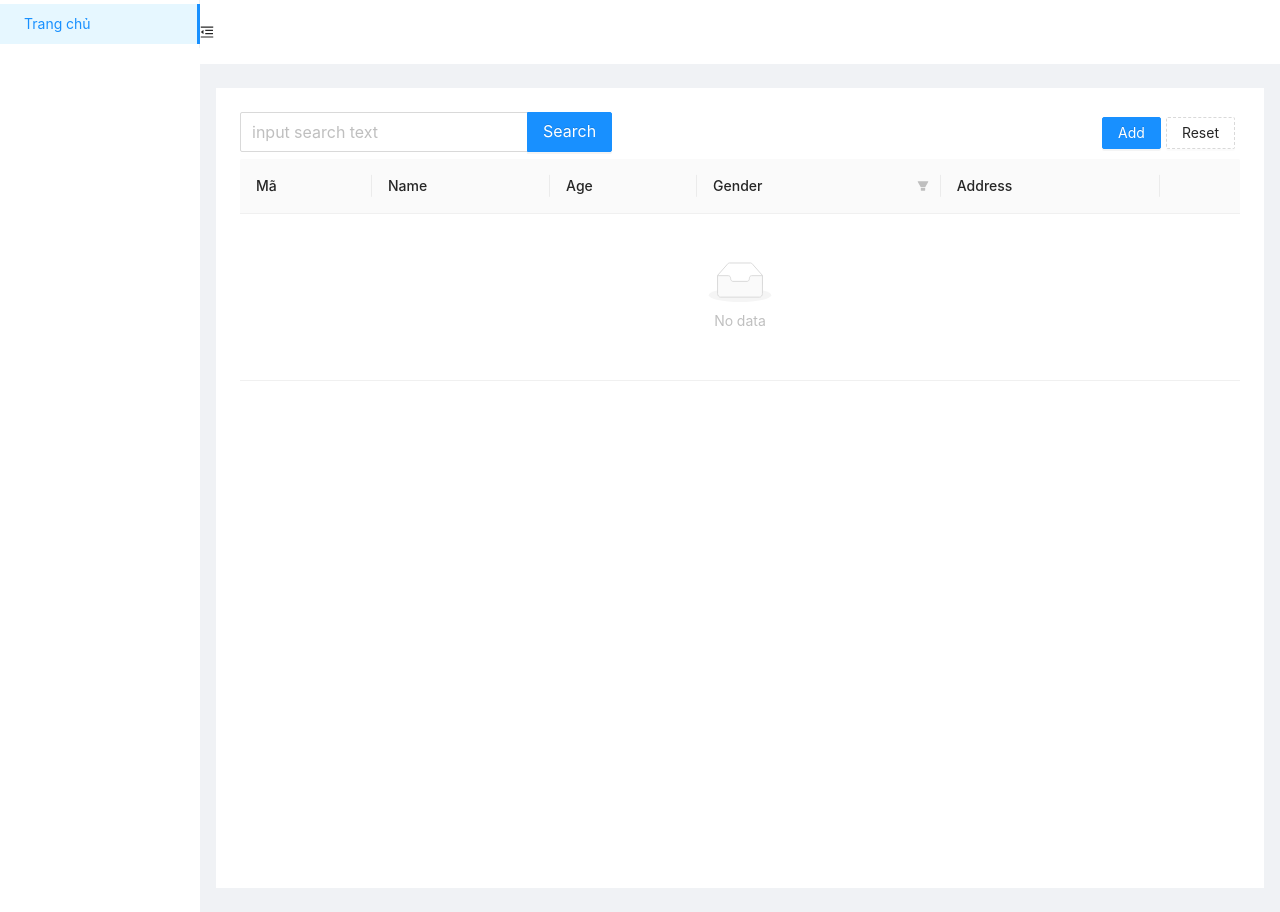
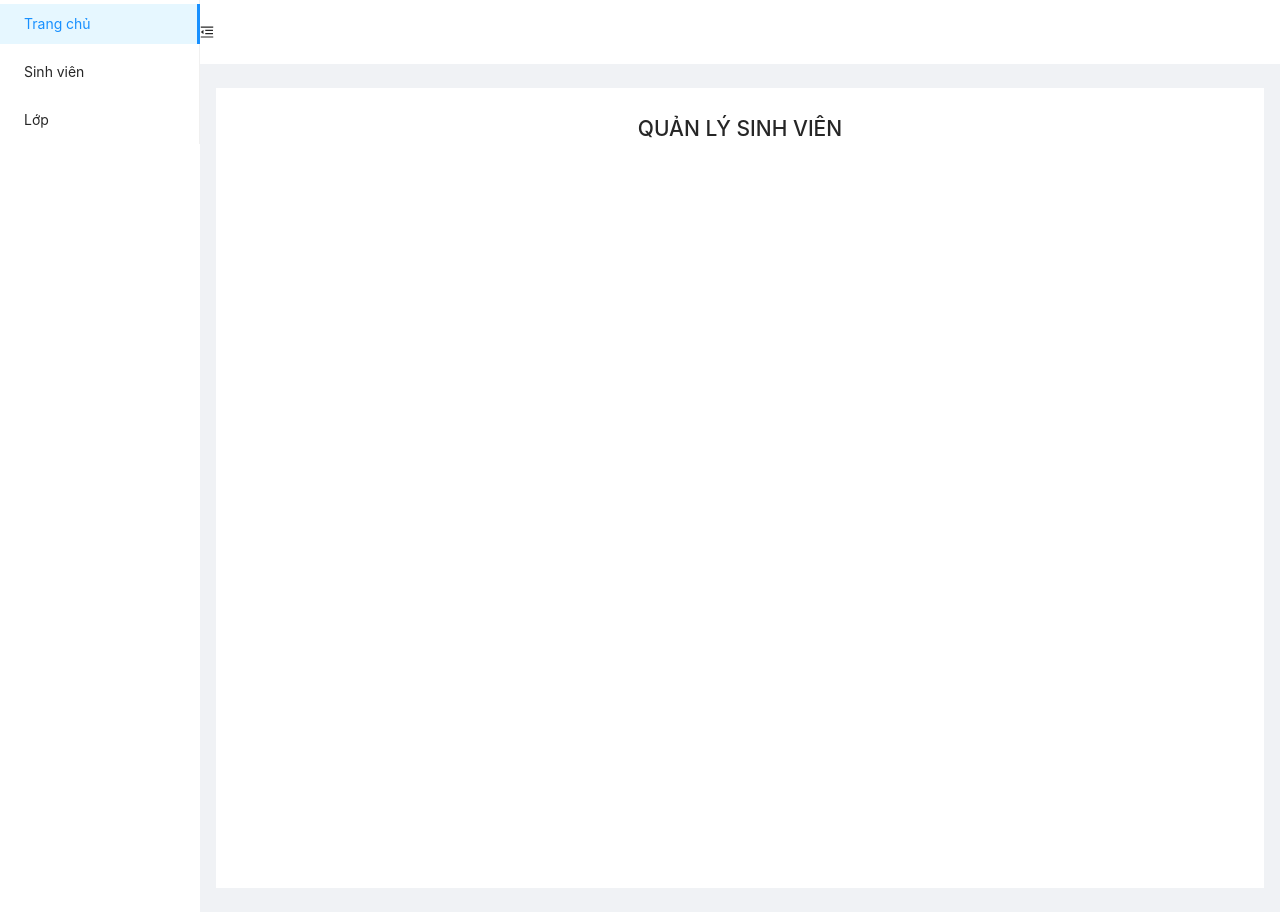
Before and after one commit to HiepLe1999/Code_QLSV_Demo, a React (Create React App) app: page / in a window 1280 px wide. Built offline with nearby package versions, Linux system fonts and the light colour scheme.

Commit message:
Update App.tsx

```diff
--- a/src/App.tsx
+++ b/src/App.tsx
@@ -1,11 +1,17 @@
 import { MenuFoldOutlined, MenuUnfoldOutlined } from "@ant-design/icons";
 import { Layout, Menu } from "antd";
 import React, { useState } from "react";
-import { ListStudent } from "./components/Student/ListStudent";
+import {Home} from "./components/Student/Home"
+import {Link, Outlet } from "react-router-dom";
 const { Header, Sider, Content } = Layout;
 
 const App: React.FC = () => {
   const [collapsed, setCollapsed] = useState(false);
+  const [current, setCurrent] = useState("1");
+
+  const onClick = (e: any) => {
+    setCurrent(e.key);
+  };
 
   return (
     <Layout>
@@ -14,11 +20,21 @@ const App: React.FC = () => {
         <Menu
           theme="light"
           mode="inline"
+          onClick={onClick}
+          selectedKeys={[current]}
           defaultSelectedKeys={["1"]}
           items={[
             {
               key: "1",
-              label: "Trang chủ",
+              label: <a href="/">Trang chủ</a>,
+            },
+            {
+              key: "2",
+              label: <Link to="/liststudent">Sinh viên</Link>,
+            },
+            {
+              key: "3",
+              label: <Link to="/classstudent">Lớp</Link>,
             },
           ]}
         />
@@ -41,10 +57,10 @@ const App: React.FC = () => {
             height: window.innerHeight,
           }}
         >
-
           <div>
-            <ListStudent />
+          <Home/>
           </div>
+          <Outlet/>
         </Content>
       </Layout>
     </Layout>
```
